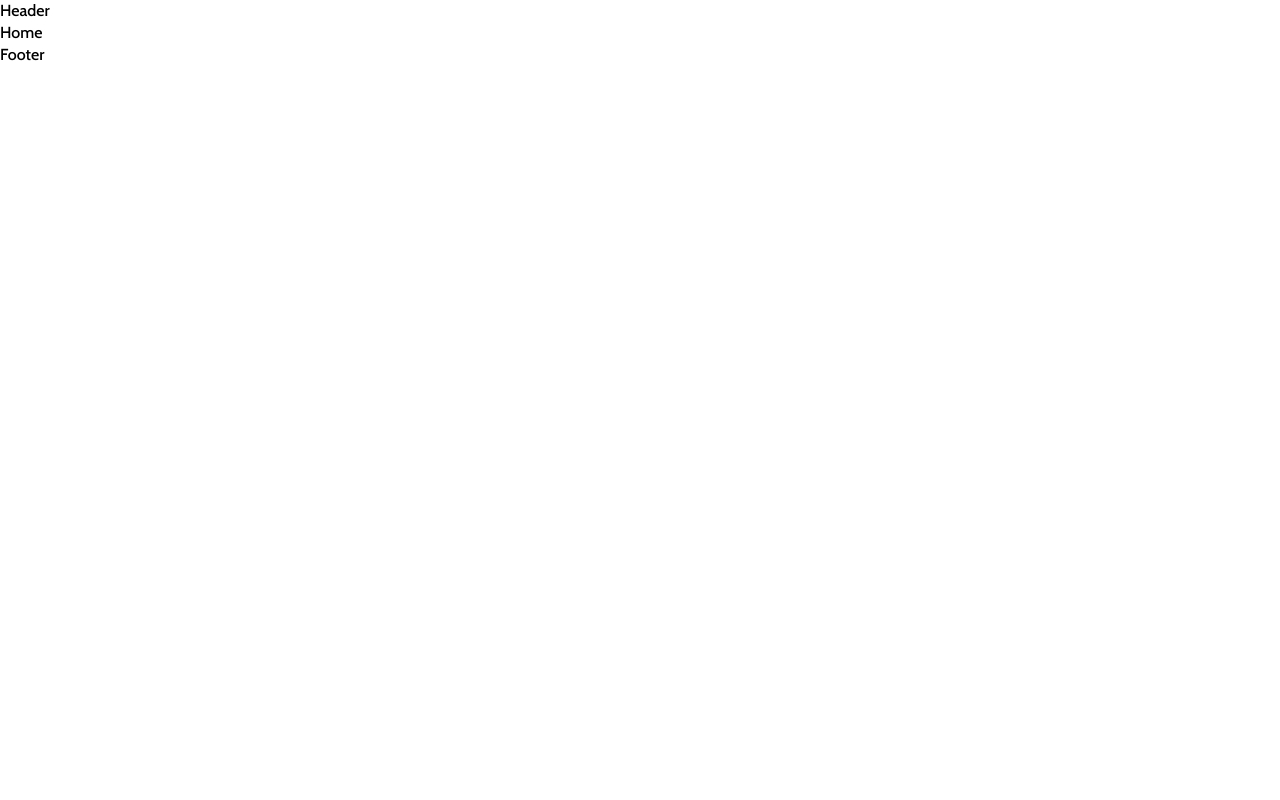
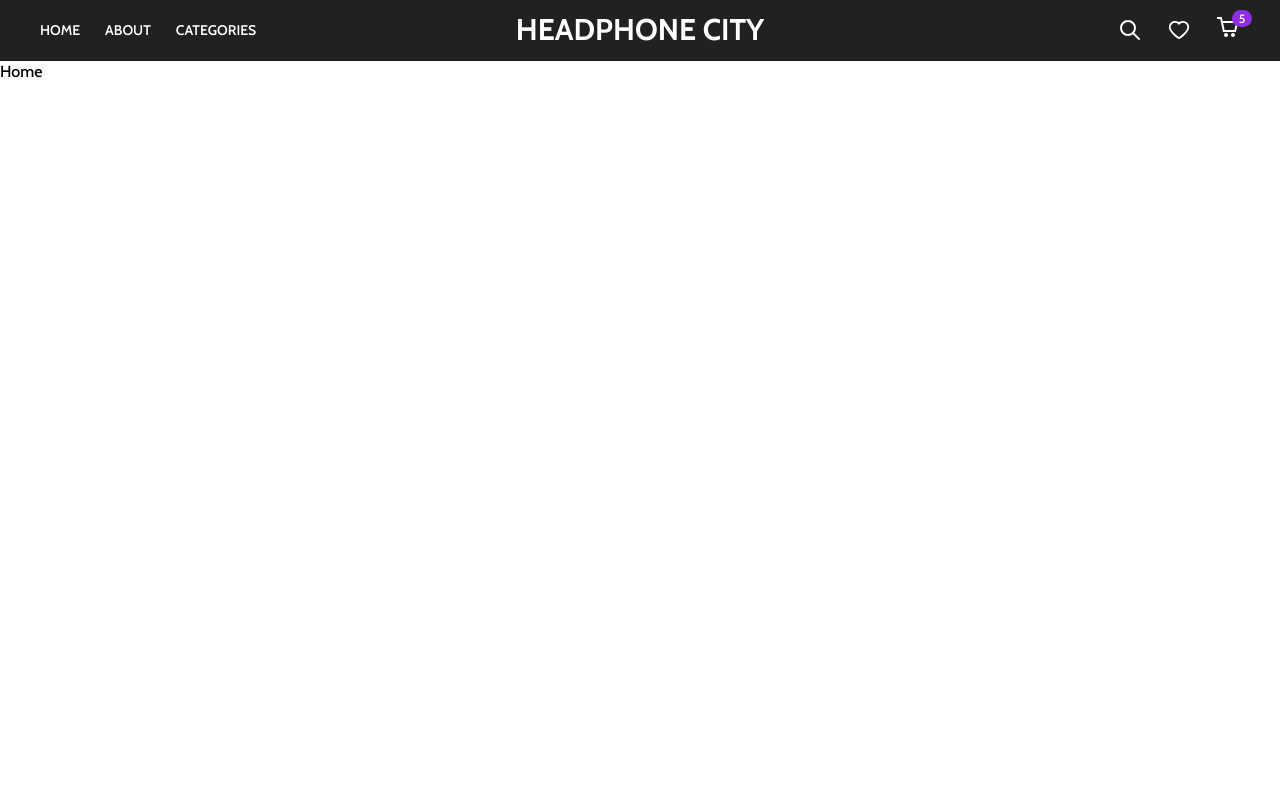
Before and after one commit to i-m-prabhat/Headphone-City, a React (Create React App) app in the folder client/: page / in a window 1280 px wide. Shown: the top 800 px of the page. Built offline with nearby package versions, Linux system fonts and the light colour scheme.

Commit message:
Header section completed

```diff
--- a/client/public/index.html
+++ b/client/public/index.html
@@ -1,17 +1,17 @@
 <!DOCTYPE html>
 <html lang="en">
+
     <head>
         <meta charset="utf-8" />
         <link rel="icon" href="%PUBLIC_URL%/favicon.ico" />
         <meta name="viewport" content="width=device-width, initial-scale=1" />
         <meta name="theme-color" content="#000000" />
-        <meta
-            name="description"
-            content="Web site created using create-react-app"
-        />
-        <title>JSDEV | STORE</title>
+        <meta name="description" content="Web site created using create-react-app" />
+        <title>Headphone City | A Unique Store</title>
     </head>
+
     <body>
         <div id="root"></div>
     </body>
+
 </html>
--- a/client/src/App.js
+++ b/client/src/App.js
@@ -1,22 +1,29 @@
-import {BrowserRouter, Routes, Route} from "react-router-dom"
+import { BrowserRouter, Routes, Route } from "react-router-dom"
 
 import Header from "./components/Header/Header"
 import Footer from "./components/Footer/Footer"
 import Home from "./components/Home/Home"
 import Category from "./components/Category/Category"
 import SingleProduct from "./components/SingleProduct/SingleProduct.jsx"
+import NewsLetter from "./components/Footer/Newsletter/Newsletter"
+import AppContext from "./utils/context"
 
-function App() {
+function App()
+{
     return (
         <BrowserRouter>
-        <Header/>
-            <Routes>
-                <Route path="/" element={<Home/>}/>
-                <Route path="/category/:id" element={<Category/>}/>
-                <Route path="/product/:id" element={<SingleProduct/>}/>
-            </Routes>
-            <Footer/>
+            <AppContext>
+                <Header />
+                <Routes>
+                    <Route path="/" element={<Home />} />
+                    <Route path="/category/:id" element={<Category />} />
+                    <Route path="/product/:id" element={<SingleProduct />} />
+                </Routes>
+                <NewsLetter />
+                <Footer />
+            </AppContext>
         </BrowserRouter>
+
     );
 }
 
--- a/client/src/components/Header/Header.jsx
+++ b/client/src/components/Header/Header.jsx
@@ -1,6 +1,49 @@
+import { useState, useEffect, useContext } from "react"
+import { useNavigate } from "react-router-dom"
+
+import { TbSearch } from "react-icons/tb"
+import { CgShoppingCart } from "react-icons/cg"
+import { AiOutlineHeart } from "react-icons/ai"
+
+import Search from "./Search/Search"
+import Cart from "../Cart/Cart"
+import { Context } from "../../utils/context"
+
 import "./Header.scss";
-const Header = () => {
-    return <div>Header</div>;
+
+const Header = () =>
+{
+    const [scrolled, setScrolled]=useState(false);
+    const handleScroll = ()=>{
+        const offset = window.scrollY;
+        if(offset > 200){
+            setScrolled(true)
+        }else
+        {
+            setScrolled(false)
+        }
+    }
+    useEffect(()=>{
+       window.addEventListener("scroll",handleScroll)
+    },[])
+    return <header className={`main-header ${scrolled ? "sticky-header" : ""}`}>
+        <div className="header-content">
+            <ul className="left">
+                <li>Home</li>
+                <li>About</li>
+                <li>Categories</li>
+            </ul>
+            <div className="center">Headphone City</div>
+            <div className="right">
+                <TbSearch />
+                <AiOutlineHeart />
+                <span className="cart-icon">
+                    <CgShoppingCart />
+                    <span>5</span>
+                </span>
+            </div>
+        </div>
+    </header>;
 };
 
 export default Header;
--- a/client/src/components/Header/Header.scss
+++ b/client/src/components/Header/Header.scss
@@ -1 +1,111 @@
 @import "../../css-config/mixins.scss";
+
+.main-header {
+    width: 100%;
+    padding: 0 20px;
+    background-color: #212121;
+    color: white;
+    border-bottom: 1px solid rgba(0, 0, 0, 0.1);
+    z-index: 99;
+
+    @include md {
+        padding: 0 40px;
+    }
+
+    .header-content {
+        display: flex;
+        justify-content: space-between;
+        align-items: center;
+        height: 50px;
+        max-width: 1200px;
+        margin: 0 auto;
+
+        @include md {
+            height: 60px;
+        }
+
+        .left {
+            list-style-type: none;
+            display: none;
+            gap: 25px;
+
+            @include md {
+                display: flex;
+            }
+
+            li {
+                font-size: 14px;
+                font-weight: 600;
+                text-transform: uppercase;
+                cursor: pointer;
+            }
+        }
+
+        .center {
+            font-size: 18px;
+            font-weight: 700;
+            cursor: pointer;
+            text-transform: uppercase;
+
+            @include md {
+                font-size: 30px;
+                position: absolute;
+                left: 50%;
+                transform: translateX(-50%);
+            }
+        }
+
+        .right {
+            display: flex;
+            align-items: center;
+            gap: 20px;
+
+            @include md {
+                gap: 25px;
+            }
+
+            svg {
+                font-size: 18px;
+                cursor: pointer;
+
+                @include md {
+                    font-size: 24px;
+                }
+            }
+
+            .cart-icon {
+                position: relative;
+
+                span {
+                    min-width: 20px;
+                    text-align: center;
+                    background-color: #8e2de2;
+                    padding: 2.5px;
+                    position: absolute;
+                    top: -5px;
+                    right: -12px;
+                    font-size: 12px;
+                    line-height: 1;
+                    border-radius: 10px;
+                }
+            }
+        }
+    }
+
+    &.sticky-header {
+        position: sticky;
+        top: 0px;
+        transform: translateY(-60px);
+        animation: stickeyHeader 0.3s ease forwards;
+    }
+}
+
+@keyframes stickeyHeader {
+    0% {
+        transform: translateY(-60px);
+    }
+
+    100% {
+        transform: translateY(0);
+    }
+}
--- a/client/src/components/Home/Home.jsx
+++ b/client/src/components/Home/Home.jsx
@@ -1,6 +1,6 @@
 import "./Home.scss";
 const Home = () => {
-    return <div>Home</div>;
+    return <div className="home">Home</div>;
 };
 
 export default Home;
--- a/client/src/components/Home/Home.scss
+++ b/client/src/components/Home/Home.scss
@@ -1 +1,5 @@
 @import "../../css-config/mixins.scss";
+
+.home {
+    height: 2000px;
+}
--- /dev/null
+++ b/client/src/utils/context.js
@@ -0,0 +1,9 @@
+import {createContext,useState} from "react";
+
+export const Context = createContext();
+
+const AppContext = ({children})=>{
+    return <Context.Provider>{children}</Context.Provider>
+};
+
+export default AppContext;
```
